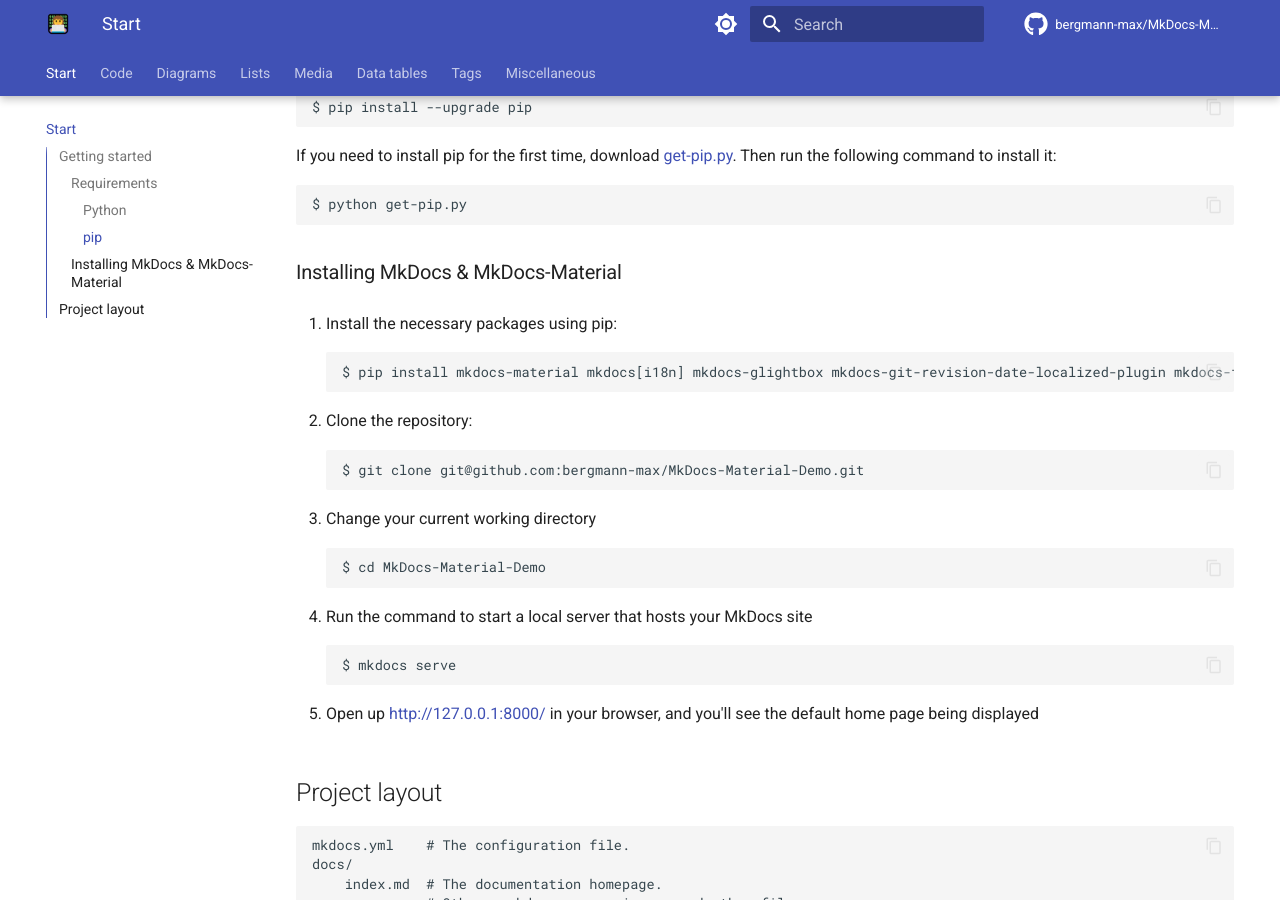
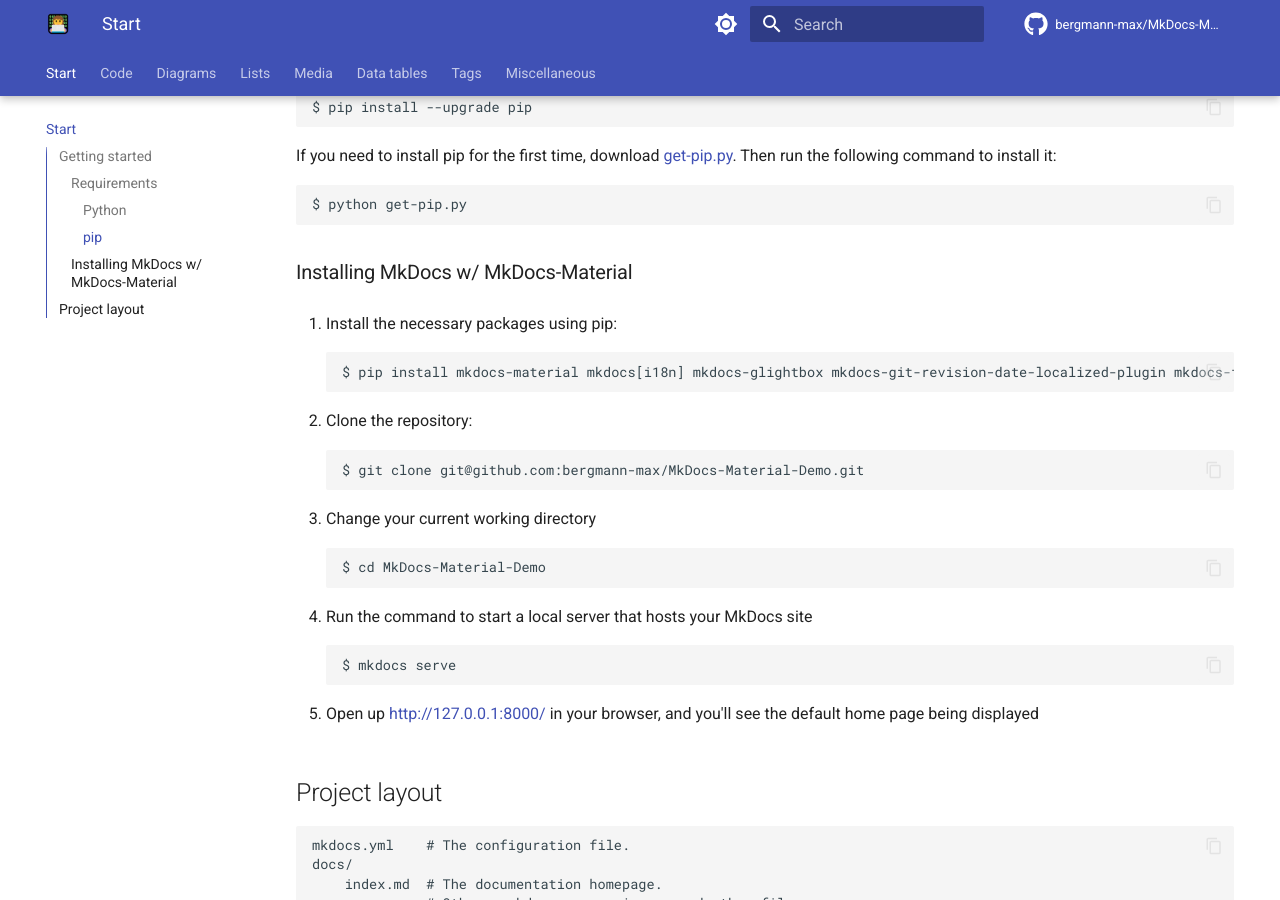
Before and after one commit to bergmann-max/MkDocs-Material-Demo, an MkDocs documentation site: the page built from docs/index.md, in a window 1280 px wide and 900 px high, scrolled down 991 px. Built offline with MkDocs 1.6.1 and Material for MkDocs 9.7.7, drawn with Linux system fonts in a browser that asks for light colours; comment, search, counter and statistics services are not loaded; the version menu is left out.

Commit message:
minor change

```diff
--- a/docs/index.md
+++ b/docs/index.md
@@ -31,7 +31,7 @@
 
     $ python get-pip.py
 
-### Installing MkDocs & MkDocs-Material
+### Installing MkDocs w/ MkDocs-Material
 
 1. Install the necessary packages using pip:
 
```
Also changed, not shown: README.md (+1 -1 lines).
